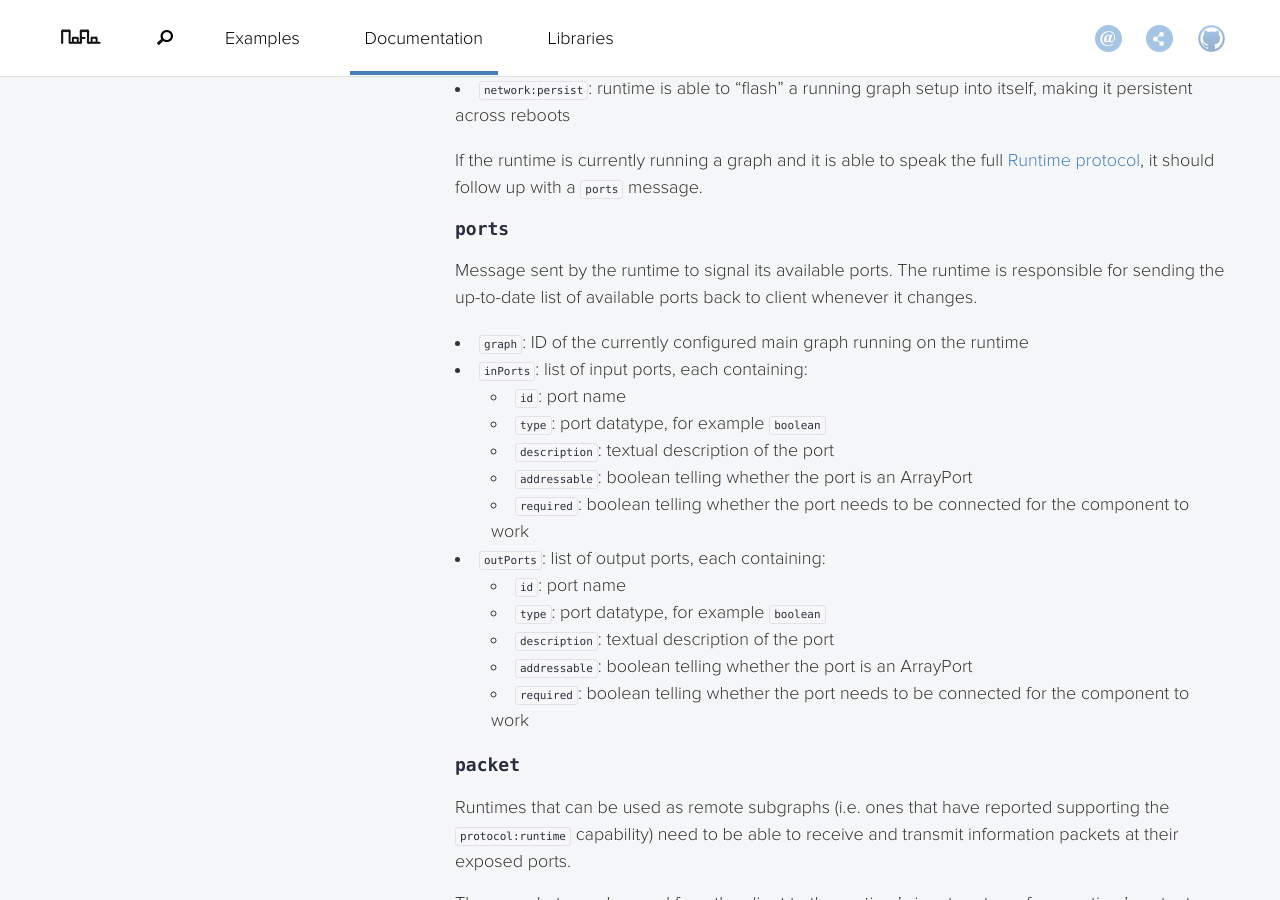
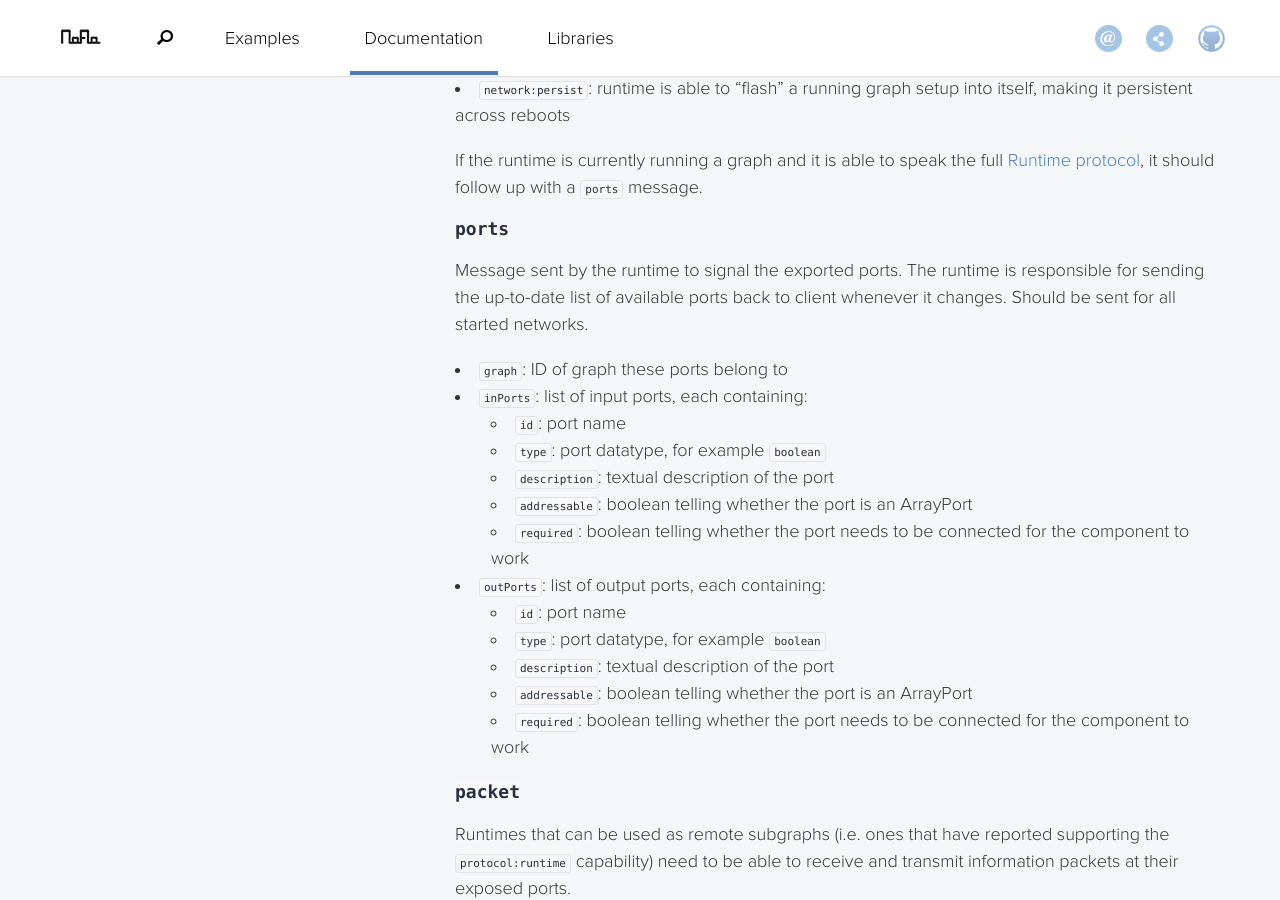
Before and after one commit to noflo/noflo.github.io, a Jekyll site: the page built from documentation/_posts/2013-07-09-protocol.md, in a window 1280 px wide and 900 px high, scrolled down 3897 px. Built offline with Jekyll 4.4.1, drawn with Linux system fonts in a browser that asks for light colours; nearby versions of some CDN libraries; Markdown is read by kramdown in place of the engine named in the settings.

Commit message:
documentation/protocol: runtime:ports should be sent for all started networks
Before said it should only be sent for the main network.
This kind of filtering, if neccesary, should instead be done by the client, based on the `graph` key in `runtime:runtime`.
Example includes NoFlo RemoteSubgraph

```diff
--- a/documentation/_posts/2013-07-09-protocol.md
+++ b/documentation/_posts/2013-07-09-protocol.md
@@ -127,9 +127,9 @@ If the runtime is currently running a graph and it is able to speak the full [Ru
 
 ### `ports`
 
-Message sent by the runtime to signal its available ports. The runtime is responsible for sending the up-to-date list of available ports back to client whenever it changes.
+Message sent by the runtime to signal the exported ports. The runtime is responsible for sending the up-to-date list of available ports back to client whenever it changes. Should be sent for all started networks.
 
-* `graph`: ID of the currently configured main graph running on the runtime
+* `graph`: ID of graph these ports belong to
 * `inPorts`: list of input ports, each containing:
   - `id`: port name
   - `type`: port datatype, for example `boolean`
```
